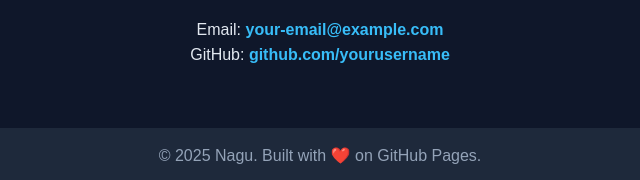
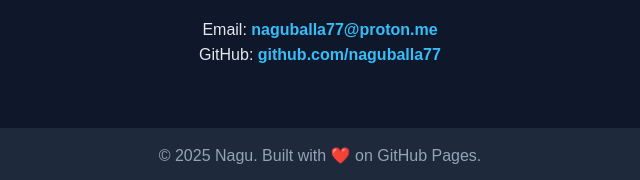
Before and after one commit to naguballa77/naguballa77.github.io, a plain HTML site: page index.html in a window 1280 px wide. Shown: the part 1000-1180 px from the top of the page, 320-960 px from the left. Drawn offline with Linux system fonts and the light colour scheme.

Commit message:
Update index.html

```diff
--- a/index.html
+++ b/index.html
@@ -174,8 +174,8 @@
 
   <section id="contact" class="contact">
     <h2>Contact</h2>
-    <p>Email: <a href="mailto:your-email@example.com">your-email@example.com</a></p>
-    <p>GitHub: <a href="https://github.com/yourusername" target="_blank">github.com/yourusername</a></p>
+    <p>Email: <a href="mailto:naguballa77@proton.me">naguballa77@proton.me</a></p>
+    <p>GitHub: <a href="https://github.com/naguballa77" target="_blank">github.com/naguballa77</a></p>
   </section>
 
   <footer>
```
